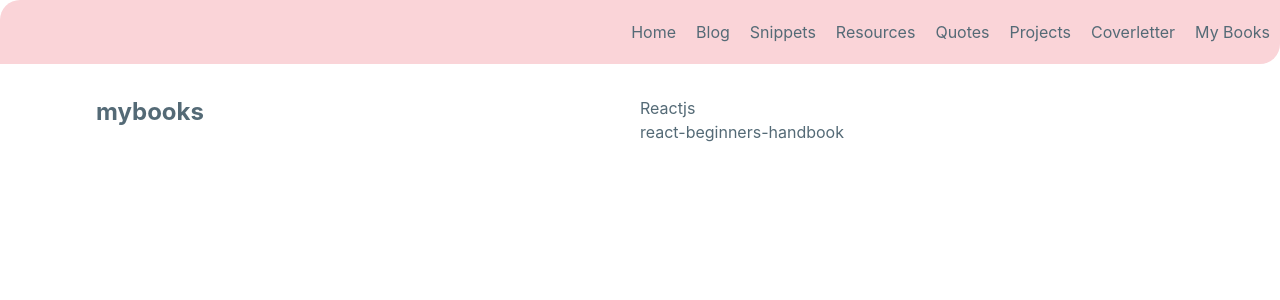
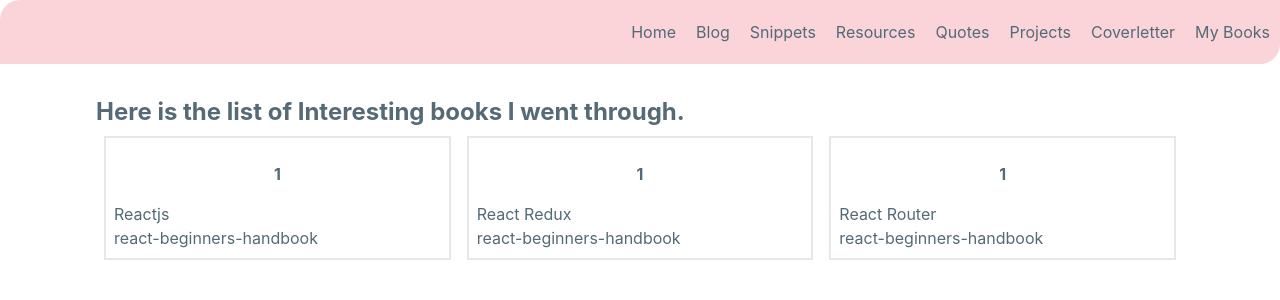
Before and after one commit to kalburgimanjunath/stackblitz-resume, a Next.js app: page /mybooks in a window 1280 px wide. Shown: the top 300 px of the page. Built offline with nearby package versions, Linux system fonts and the light colour scheme.

Commit message:
1 file modified

```diff
--- a/pages/mybooks/index.js
+++ b/pages/mybooks/index.js
@@ -1,27 +1,54 @@
 import React, { useState, useRef } from 'react';
-// import Viewer, { Worker } from '@phuocng/react-pdf-viewer';
-// import '@phuocng/react-pdf-viewer/cjs/react-pdf-viewer.css';
-// import filePDF from '../../assets/sample.pdf';
+import Link from 'next/link';
 export default function index() {
   const books = [
     {
       id: 1,
       title: 'Reactjs',
       description: 'react-beginners-handbook',
-      pdfurl: './sample.pdf',
+      pdfurl:
+        'https://www.lcg.ufrj.br/nodejs/books/react-beginners-handbook.pdf',
+      type: 'programming',
+    },
+    {
+      id: 1,
+      title: 'React Redux',
+      description: 'react-beginners-handbook',
+      pdfurl:
+        'https://www.lcg.ufrj.br/nodejs/books/react-beginners-handbook.pdf',
+      type: 'programming',
+    },
+    {
+      id: 1,
+      title: 'React Router',
+      description: 'react-beginners-handbook',
+      pdfurl:
+        'https://www.lcg.ufrj.br/nodejs/books/react-beginners-handbook.pdf',
       type: 'programming',
     },
   ];
 
   return (
-    <div className="p-24 flex grid grid-cols-2 md:grid-cols-2">
-      <h1 className="font-bold">mybooks</h1>
+    <div className="p-24 flex grid grid-cols-1 md:grid-cols-1">
+      <h1 className="font-bold w-full">
+        Here is the list of Interesting books I went through.
+      </h1>
+      <div className="flex grid grid-cols-3 md:grid-cols-3">
         {books &&
           books.map((item) => {
             return (
-            <div key={item.id}>
+              <div
+                key={item.id}
+                className="border-2 border-color-ping-100 m-2 p-2  rounded-10 "
+              >
+                <div className="p-2 m-2 font-bold text-2xlg text-center">
+                  {item.id}
+                </div>
+                <Link href={`${item.pdfurl}`}>
                   <div>{item.title}</div>
                   <div>{item.description}</div>
+                </Link>
+
                 {/* <>
                 <Worker workerUrl="https://unpkg.com/pdfjs-dist@2.5.207/build/pdf.worker.min.js">
                   <div id="pdfviewer">
@@ -33,5 +60,6 @@
             );
           })}
       </div>
+    </div>
   );
 }
```
Lines whose indentation alone changed are shown as unchanged.
